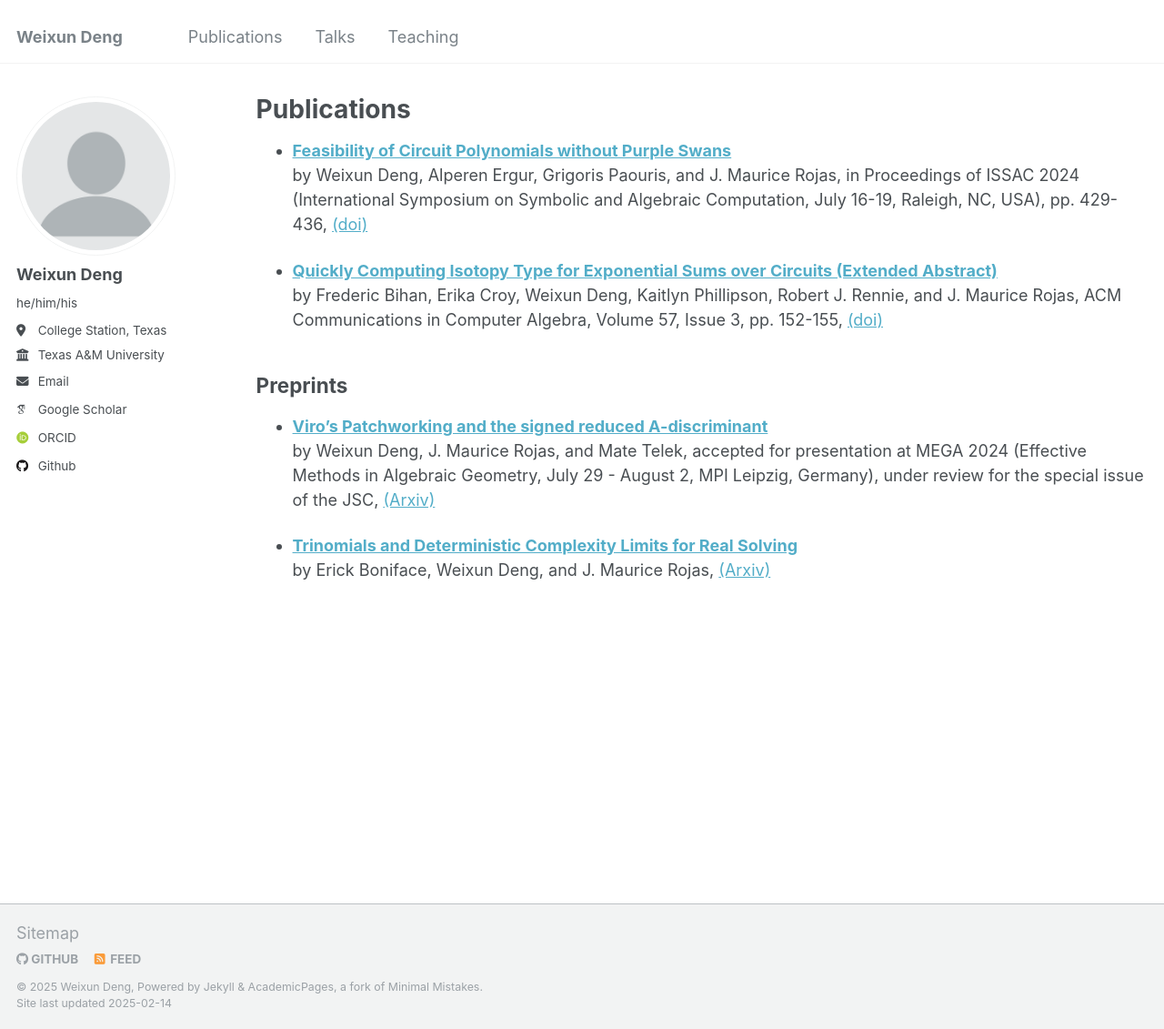
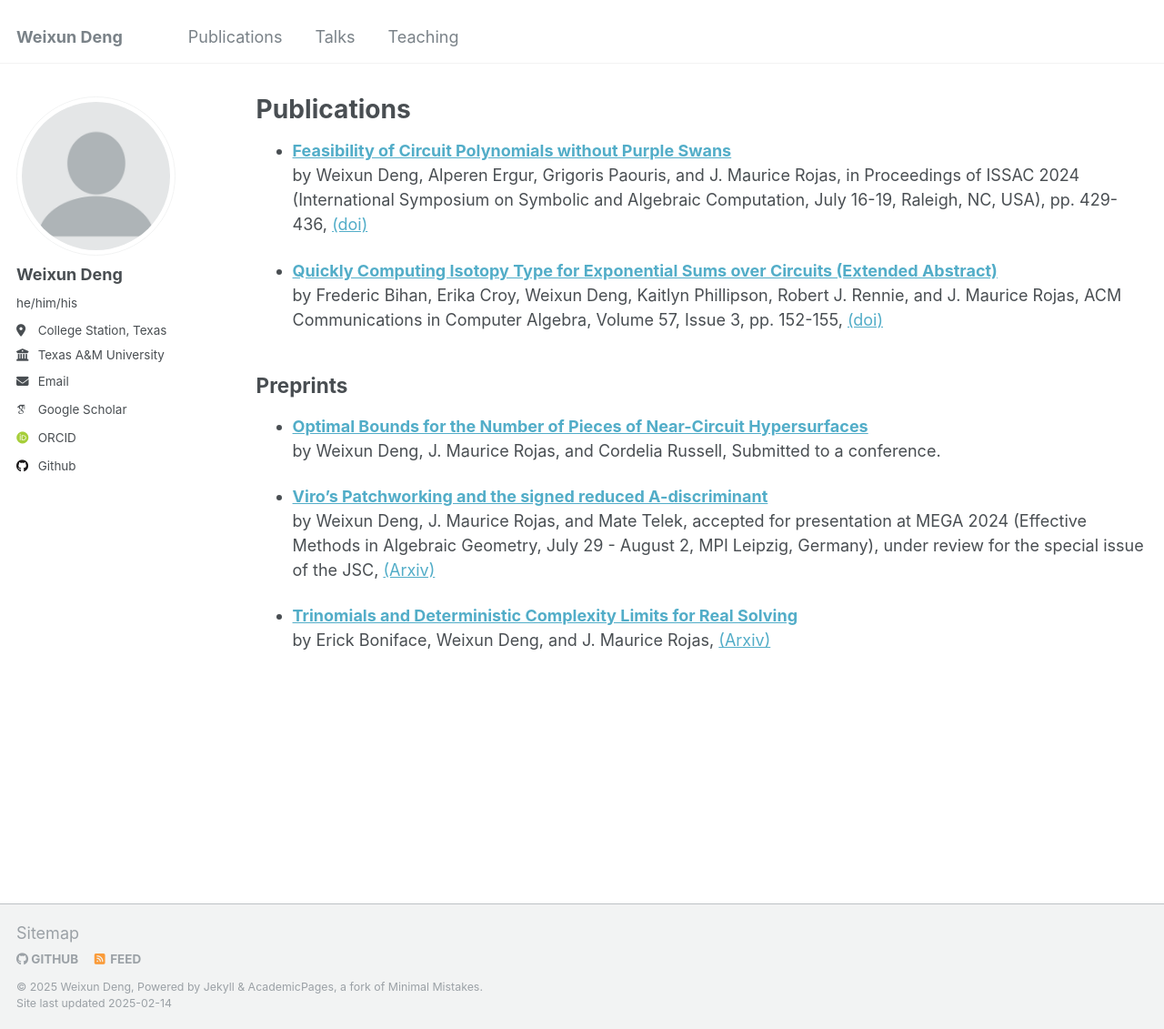
Before and after one commit to WeixunDeng/weixundeng.github.io, a Jekyll site: the page built from _pages/publications.md, in a window 1280 px wide and 1131 px high. Shown: the whole window at 91% size. Built offline with Jekyll 4.4.1, drawn with Linux system fonts in a browser that asks for light colours; some web fonts are replaced.

Commit message:
Update publications.md

```diff
--- a/_pages/publications.md
+++ b/_pages/publications.md
@@ -17,6 +17,10 @@ by Frederic Bihan, Erika Croy, Weixun Deng, Kaitlyn Phillipson, Robert J. Rennie
 ACM Communications in Computer Algebra, Volume 57, Issue 3, pp. 152-155,  <a href="https://dl.acm.org/doi/10.1145/3637529.3637538" target="_blank">(doi)</a>
 
 ## Preprints ##
+* <a href="/files/3p.pdf" target="_blank">**Optimal Bounds for the Number of Pieces of Near-Circuit Hypersurfaces**<a/> <br/>
+by Weixun Deng, J. Maurice Rojas, and Cordelia Russell,
+Submitted to a conference.
+
 * <a href="/files/sa.pdf" target="_blank">**Viro's Patchworking and the signed reduced A-discriminant**<a/> <br/>
 by Weixun Deng, J. Maurice Rojas, and Mate Telek,
 accepted for presentation at MEGA 2024 (Effective Methods in Algebraic Geometry, July 29 - August 2, MPI Leipzig, Germany), under review for the special issue of the
```
